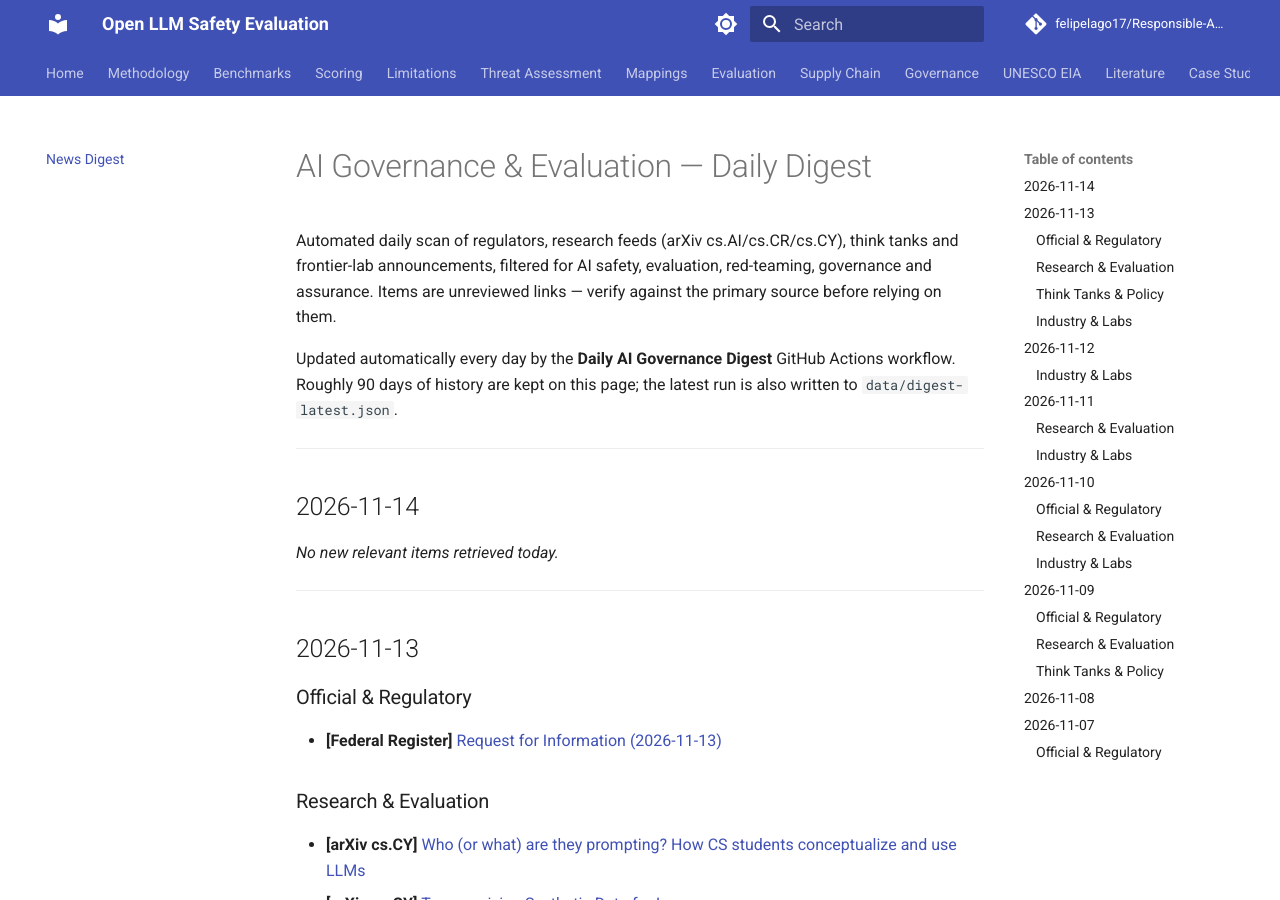
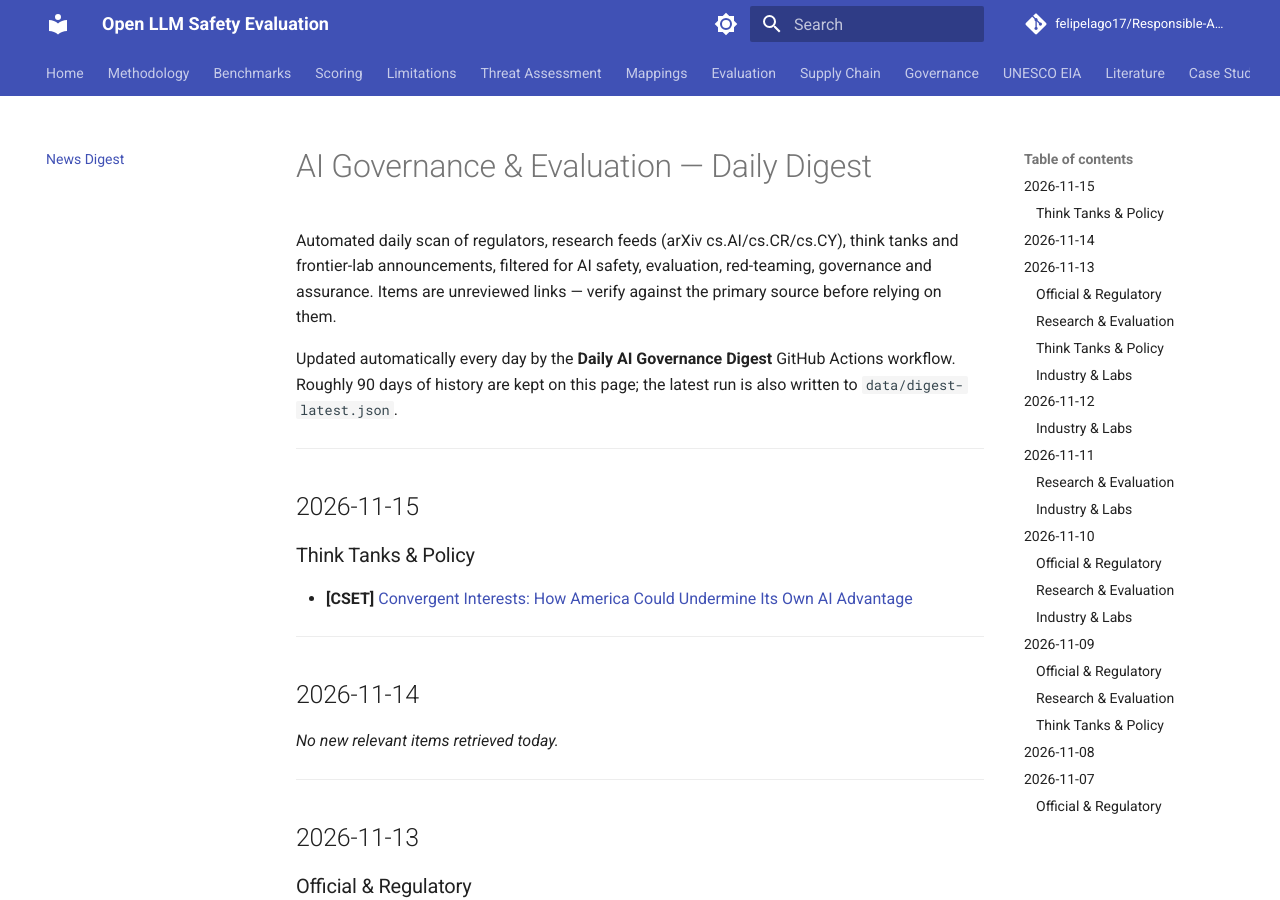
Before and after one commit to felipelago17/Responsible-AI-evaluation, an MkDocs documentation site: the page built from docs/news/digest.md, in a window 1280 px wide and 900 px high. Built offline with MkDocs 1.6.1 and Material for MkDocs 9.7.7, drawn with Linux system fonts in a browser that asks for light colours; comment, search, counter and statistics services are not loaded.

Commit message:
chore: daily digest 2026-11-15

```diff
--- a/docs/news/digest.md
+++ b/docs/news/digest.md
@@ -9,6 +9,14 @@ Roughly 90 days of history are kept on this page; the latest run is also written
 ---
 
 <!-- DIGEST_START -->
+## 2026-11-15
+
+### Think Tanks & Policy
+
+- **[CSET]** [Convergent Interests: How America Could Undermine Its Own AI Advantage](https://cset.georgetown.edu/article/convergent-interests-how-america-could-undermine-its-own-ai-advantage/)
+
+---
+
 ## 2026-11-14
 
 *No new relevant items retrieved today.*
```
Also changed, not shown: 2 other files.
